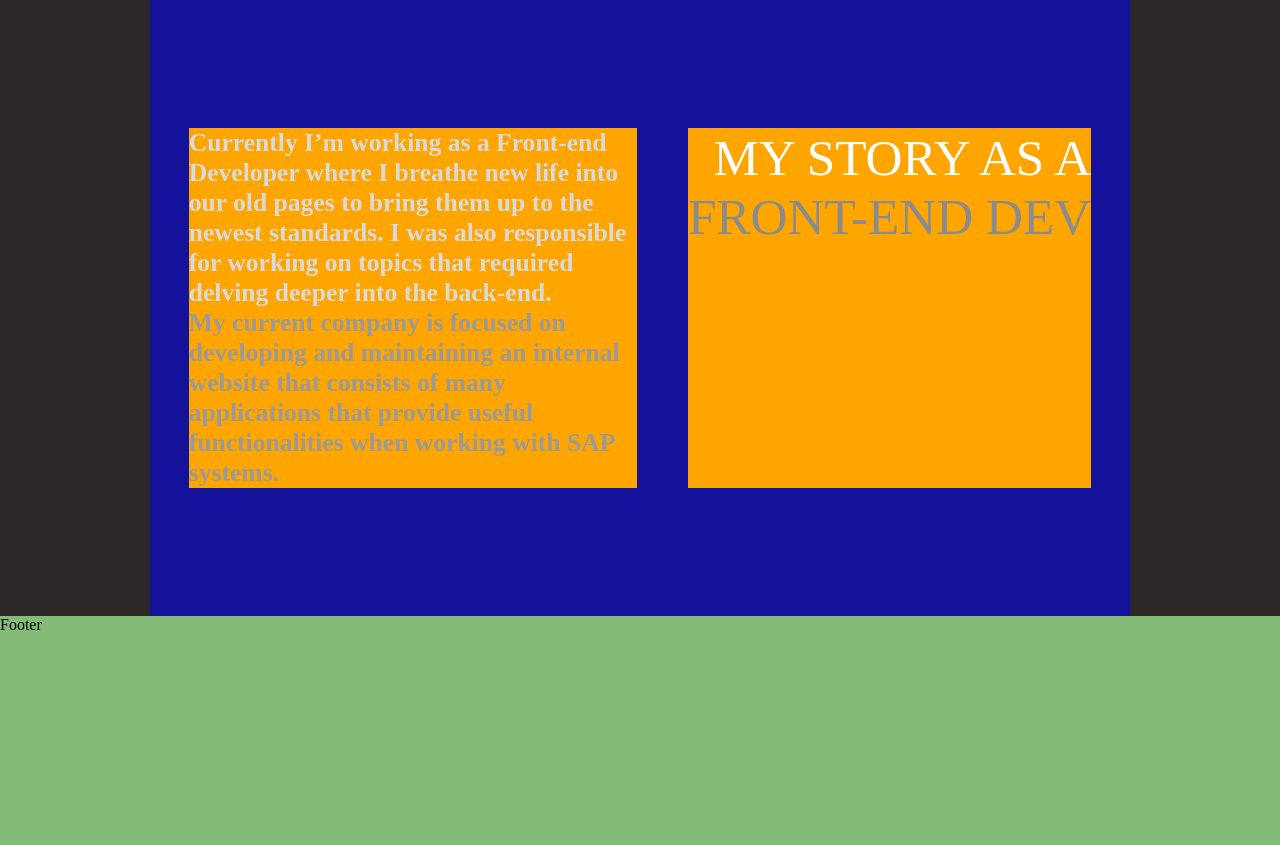
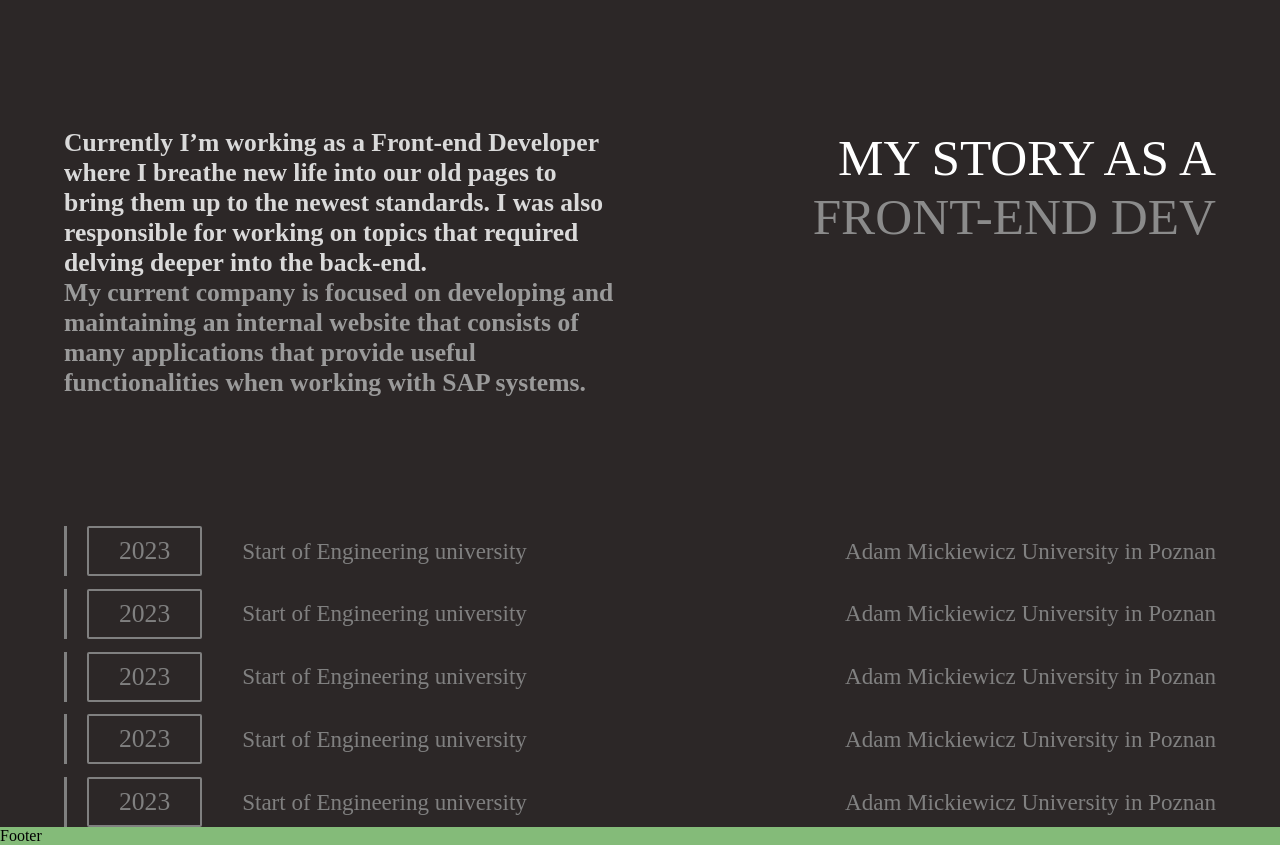
Before and after one commit to AdamTopp/portfolio, a React (Vite) app: page / in a window 1280 px wide. Shown: the part 2840-3685 px from the top of the page. Before the commit the page ends 3474 px from the top, so only its background shows below. Built offline with nearby package versions, Linux system fonts and the light colour scheme; the HTML template or start-up script is replaced by a standard one.

Commit message:
[P-1] Experience table

```diff
--- a/src/sections/Content/Content.tsx
+++ b/src/sections/Content/Content.tsx
@@ -12,7 +12,9 @@ function Content() {
       </ContentLimit>
       <Slider />
       <Technologies />
-      <Experience />
+      <ContentLimit>
+        <Experience />
+      </ContentLimit>
     </Wrapper>
   )
 }
--- a/src/sections/Content/components/Experience/Experience.styles.tsx
+++ b/src/sections/Content/components/Experience/Experience.styles.tsx
@@ -1,20 +1,17 @@
 import styled from "styled-components";
 
-export const Wrapper = styled.div`
+export const DescriptionWrapper = styled.div`
     display: flex;
     justify-content: space-between;
-    background-color: #0000ff88;
     box-sizing: border-box;
-    padding: 10vw 3vw;
+    padding: 10vw 5vw;
     margin: 0 auto;
-    gap: 4vw;
+    gap: 15vw;
 `;
 
 export const Column = styled.div`
     display: flex;
     flex-direction: column;
-    max-width: 35vw;
-    background-color: orange;
 `;
 
 export const Title = styled.div`
@@ -22,6 +19,7 @@ export const Title = styled.div`
     display: inline-block;
     align-self: flex-end;
     color: white;
+    white-space: nowrap;
 `;
 
 export const SubTitle = styled.div`
@@ -29,6 +27,7 @@ export const SubTitle = styled.div`
     display: inline-block;
     align-self: flex-end;
     color: #8B8B8B;
+    white-space: nowrap;
 `;
 
 export const Content = styled.h2`
@@ -40,3 +39,52 @@ export const Description = styled.h2`
     color: #9A9A9A;
     font-size: min(2rem, 2vw);
 `;
+
+export const Wrapper = styled.div`
+    display: flex;
+    flex-direction: column;
+    box-sizing: border-box;
+    padding: 0 5vw;
+    margin: 0 auto;
+    gap: 1vw;
+`;
+
+export const Row = styled.div`
+    display: flex;
+    justify-content: space-between;
+    width: 100%;
+    align-items: center;
+    border-left: 3px solid grey;
+    padding-left: 20px;
+    box-sizing: border-box;
+`;
+
+export const LeftGroup = styled.div`
+    display: flex;
+    align-items: center;
+    height: 100%;
+`;
+
+export const Position = styled.div`
+    color: grey;
+    font-size: min(1.8rem, 1.8vw);
+`;
+
+export const Company = styled.div`
+    color: grey;
+    font-size: min(1.8rem, 1.8vw);
+`;
+
+export const Year = styled.div`
+    box-sizing: border-box;
+    height: 100%;
+    display: flex;
+    justify-content: center;
+    align-items: center;
+    padding: 8px 30px;
+    font-size: min(2rem, 2vw);
+    border: 2px solid grey;
+    border-radius: 2px;
+    color: grey;
+    margin-right: 40px;
+`;
--- a/src/sections/Content/components/Experience/Experience.tsx
+++ b/src/sections/Content/components/Experience/Experience.tsx
@@ -1,10 +1,11 @@
 import React from 'react'
-import { Content, Description, SubTitle, Name, Title, Wrapper, Column } from './Experience.styles'
+import { Content, Description, SubTitle, Name, Title, DescriptionWrapper, Column, Wrapper, Row, Year, LeftGroup, Position, Company } from './Experience.styles'
 
 function Experience() {
 
   return (
-    <Wrapper>
+    <>
+      <DescriptionWrapper>
         <Column>
           <Content>
             Currently I’m  working as a Front-end Developer where I breathe new life into our old pages to bring them  up to the newest standards. I was  also responsible for working on topics that required delving deeper into the back-end.
@@ -21,7 +22,75 @@ function Experience() {
             FRONT-END DEV
           </SubTitle>
         </Column>
+      </DescriptionWrapper>
+      <Wrapper>
+        <Row>
+          <LeftGroup>
+            <Year>
+              2023
+            </Year>
+            <Position>
+              Start of Engineering university
+            </Position>
+          </LeftGroup>
+          <Company>
+            Adam Mickiewicz University in Poznan
+          </Company>
+        </Row>
+        <Row>
+          <LeftGroup>
+            <Year>
+              2023
+            </Year>
+            <Position>
+              Start of Engineering university
+            </Position>
+          </LeftGroup>
+          <Company>
+            Adam Mickiewicz University in Poznan
+          </Company>
+        </Row>
+        <Row>
+          <LeftGroup>
+            <Year>
+              2023
+            </Year>
+            <Position>
+              Start of Engineering university
+            </Position>
+          </LeftGroup>
+          <Company>
+            Adam Mickiewicz University in Poznan
+          </Company>
+        </Row>
+        <Row>
+          <LeftGroup>
+            <Year>
+              2023
+            </Year>
+            <Position>
+              Start of Engineering university
+            </Position>
+          </LeftGroup>
+          <Company>
+            Adam Mickiewicz University in Poznan
+          </Company>
+        </Row>
+        <Row>
+          <LeftGroup>
+            <Year>
+              2023
+            </Year>
+            <Position>
+              Start of Engineering university
+            </Position>
+          </LeftGroup>
+          <Company>
+            Adam Mickiewicz University in Poznan
+          </Company>
+        </Row>
       </Wrapper>
+    </>
   )
 }
 
```
Lines whose indentation alone changed are shown as unchanged.
